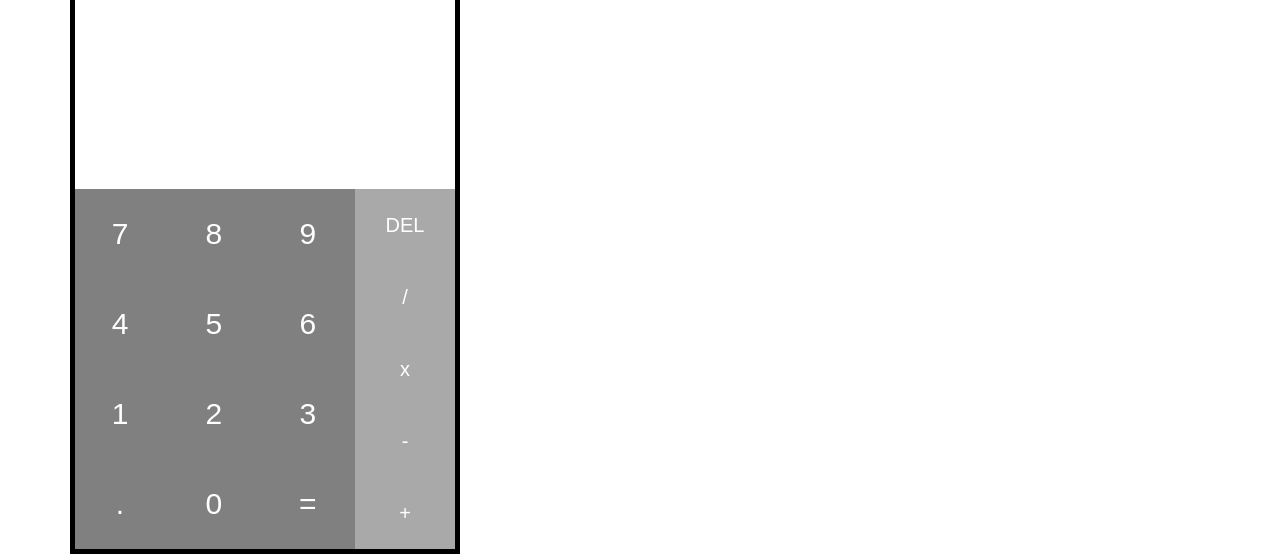
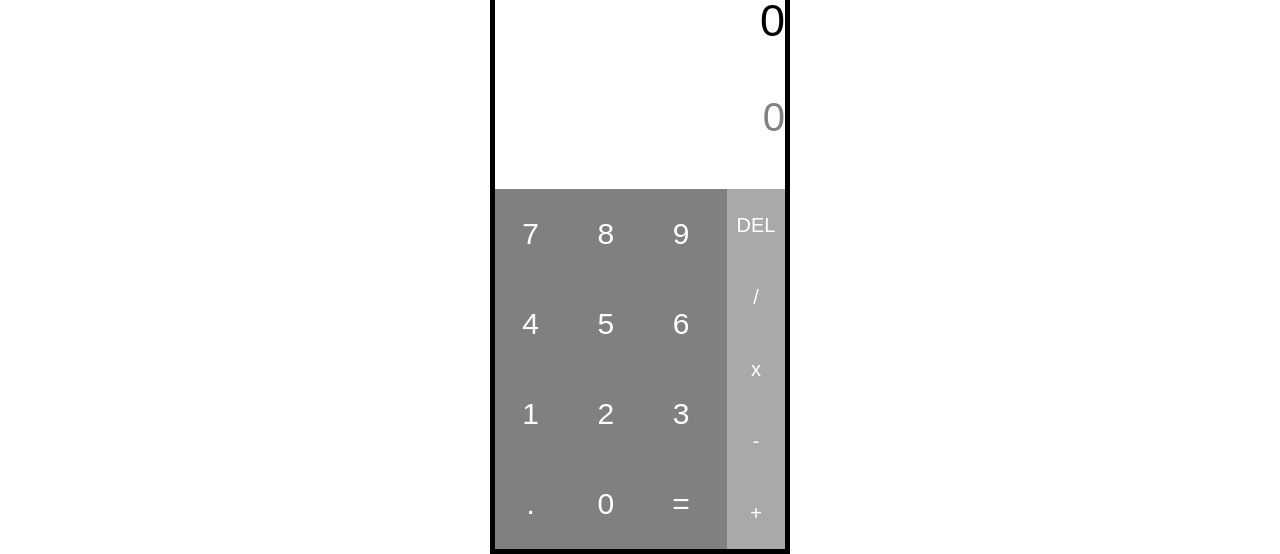
Before and after one commit to prajwalx/HTML-CSS-Projects, a plain HTML site: page Calculator/calc.html in a window 1280 px wide. Shown: the part 271-825 px from the top of the page. Drawn offline with nearby package versions, Linux system fonts and the light colour scheme.

Commit message:
An Online Calculator Bootstraped

```diff
--- a/Calculator/calc.html
+++ b/Calculator/calc.html
@@ -11,8 +11,8 @@
       .calc
       {
         position: relative;
-        width: 390px;
-        height: 600px;
+        width: 100%;
+        height: 100%;
         background-color: transparent;
         border: 5px solid black;
       }
@@ -34,8 +34,8 @@
         background-color: gray;
         border-color: transparent;
         color: white;
-        width: 90px;
-        height:90px;
+        width: 30%;
+        height: 90px;
         font-size: 30px;
         font-family: sans-serif;
 
@@ -45,7 +45,7 @@
         background-color: darkgrey;
         margin-top: 0px;
         height: 72px;
-        width:100px;
+        width:100%;
         color:white;
         font-size: 20px;
         font-family: sans-serif;
@@ -53,7 +53,8 @@
       }
       .buttonBackgroundArea
       {
-        width: 280px;
+        width: 82%;
+
         background-color: grey;
 
       }
@@ -61,17 +62,22 @@
       {
         position: absolute;
         top:230px;
-        left:280px;
-        width: 100px;
+        left:80%;
+        width: 20%;
+
         background-color: black;
       }
     </style>
   </head>
   <body>
     <div class="container">
-      <div class="jumbotron">
+      <div class="jumbotron text-center">
         <h1>Calculator</h1>
       </div>
+    </div>
+    <div class="container"style="width:19.2%;min-width:300px;height:600px;padding-left:0px;padding-right:0px;">
+
+
       <div class="calc">
         <div id="myCarousel" class="carousel slide" data-ride="carousel">
 
@@ -100,13 +106,16 @@
         </div>
 
         <div class="output text-right" >
-
+        0
         </div>
         <div class="output text-right"style="font-size:40px ;color:grey;" >
-
+        0
         </div>
 
-        <div class="buttonBackgroundArea" >
+        <div class="row" style="margin-right:0px;margin-left:0px;">
+
+
+        <div class="buttonBackgroundArea col-sm-9" style="padding-right:0px;padding-left:0px;">
           <button type="button" name="button7" class="buttonBackground text-center" onclick="input('7')">7</button>
           <button type="button" name="button8" class="buttonBackground text-center"onclick="input('8')">8</button>
           <button type="button" name="button9" class="buttonBackground text-center"onclick="input('9')">9</button>
@@ -124,7 +133,7 @@
           <button type="button" name="buttonEqual" class="buttonBackground text-center"onclick="result('=')">=</button>
         </div>
 
-        <div class="RightBarButtonArea text-center">
+        <div class="RightBarButtonArea text-center col-sm-3"style="padding-right:0px;padding-left:0px;">
           <button type="button" name="buttonDel"class="RightBarButton"onclick= "operation('del')" >DEL</button>
 
           <button type="button" name="buttonDiv" class="RightBarButton"onclick="operation('/')">/</button>
@@ -135,6 +144,7 @@
 
           <button type="button" name="buttonAdd"class="RightBarButton"onclick="operation('+')" >+</button>
         </div>
+       </div>
       </div>
     </div>
 
```
